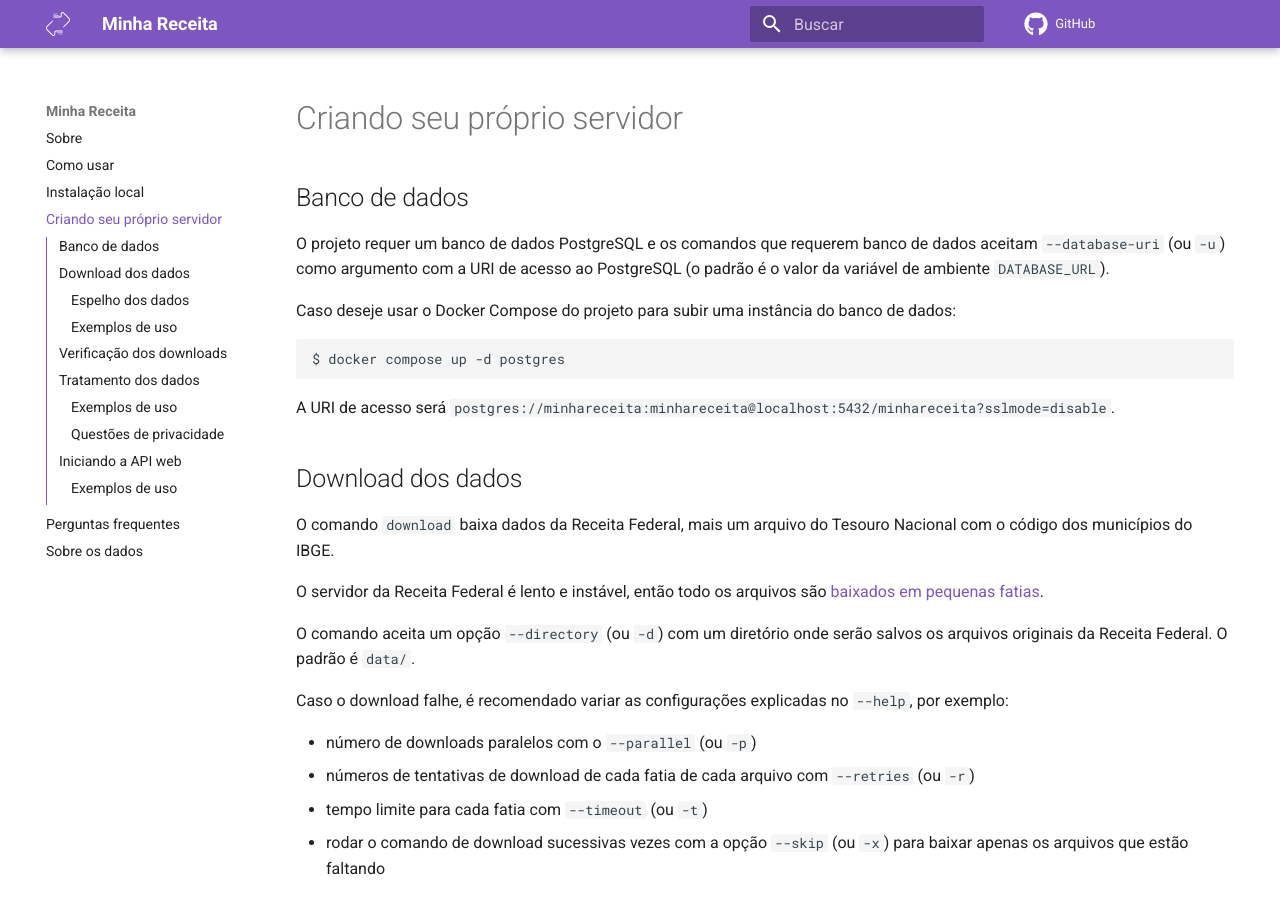
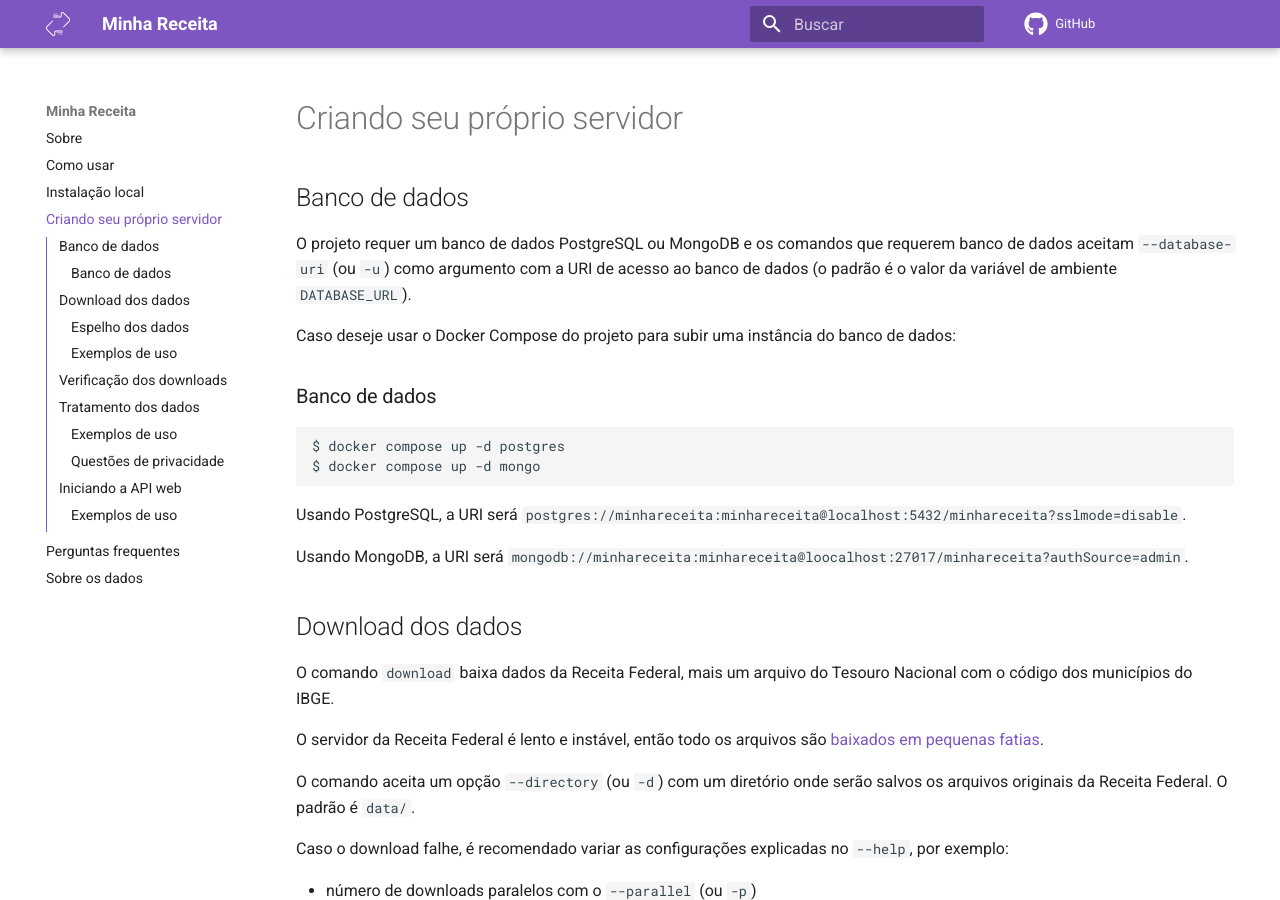
Before and after one commit to cuducos/minha-receita, an MkDocs documentation site: the page built from docs/servidor.md, in a window 1280 px wide and 900 px high. Built offline with MkDocs 1.6.1 and Material for MkDocs 9.7.7, drawn with Linux system fonts in a browser that asks for light colours; comment, search, counter and statistics services are not loaded.

Commit message:
Adds MongoDB to the docs

````diff
--- a/docs/servidor.md
+++ b/docs/servidor.md
@@ -2,15 +2,20 @@
 
 ## Banco de dados
 
-O projeto requer um banco de dados PostgreSQL e os comandos que requerem banco de dados aceitam `--database-uri` (ou `-u`) como argumento com a URI de acesso ao PostgreSQL (o padrão é o valor da variável de ambiente `DATABASE_URL`).
+O projeto requer um banco de dados PostgreSQL ou MongoDB e os comandos que requerem banco de dados aceitam `--database-uri` (ou `-u`) como argumento com a URI de acesso ao banco de dados (o padrão é o valor da variável de ambiente `DATABASE_URL`).
 
 Caso deseje usar o Docker Compose do projeto para subir uma instância do banco de dados:
 
+### Banco de dados
+
 ```console
 $ docker compose up -d postgres
+$ docker compose up -d mongo
 ```
 
-A URI de acesso será `postgres://minhareceita:minhareceita@localhost:5432/minhareceita?sslmode=disable`.
+Usando PostgreSQL, a URI será `postgres://minhareceita:minhareceita@localhost:5432/minhareceita?sslmode=disable`.
+
+Usando MongoDB, a URI será `mongodb://minhareceita:minhareceita@loocalhost:27017/minhareceita?authSource=admin`.
 
 ## Download dos dados
 
````
Also changed, not shown: CONTRIBUTING.md (+10 -7 lines), docs/instalacao.md (+4 -3 lines).
